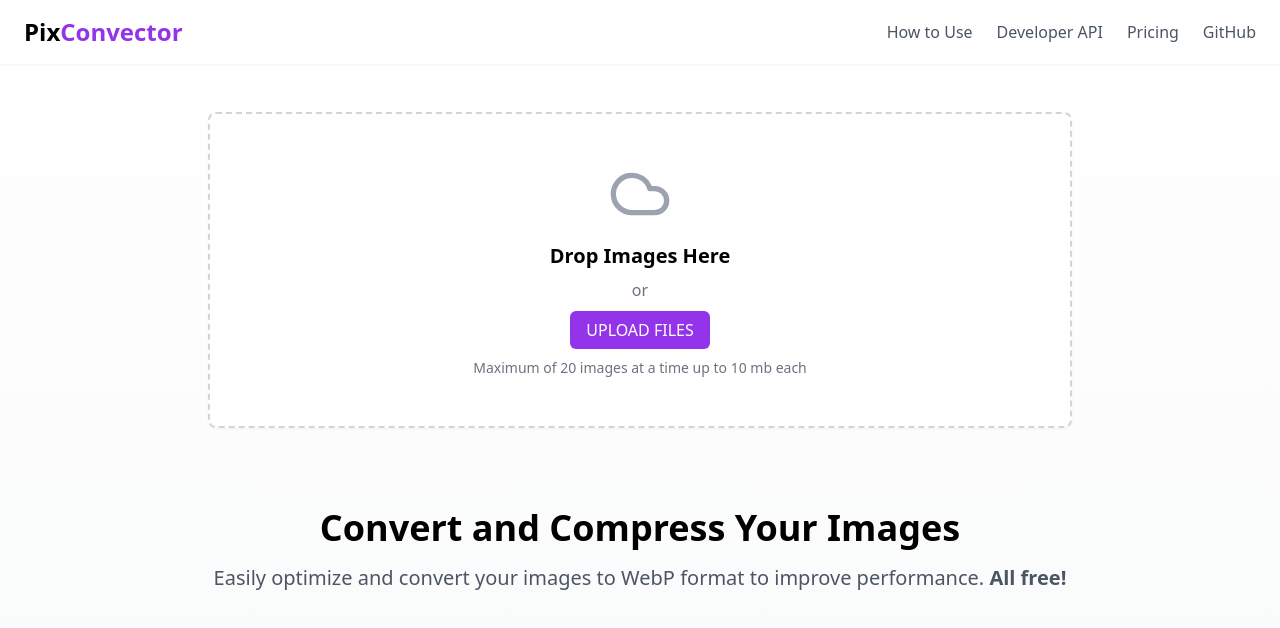
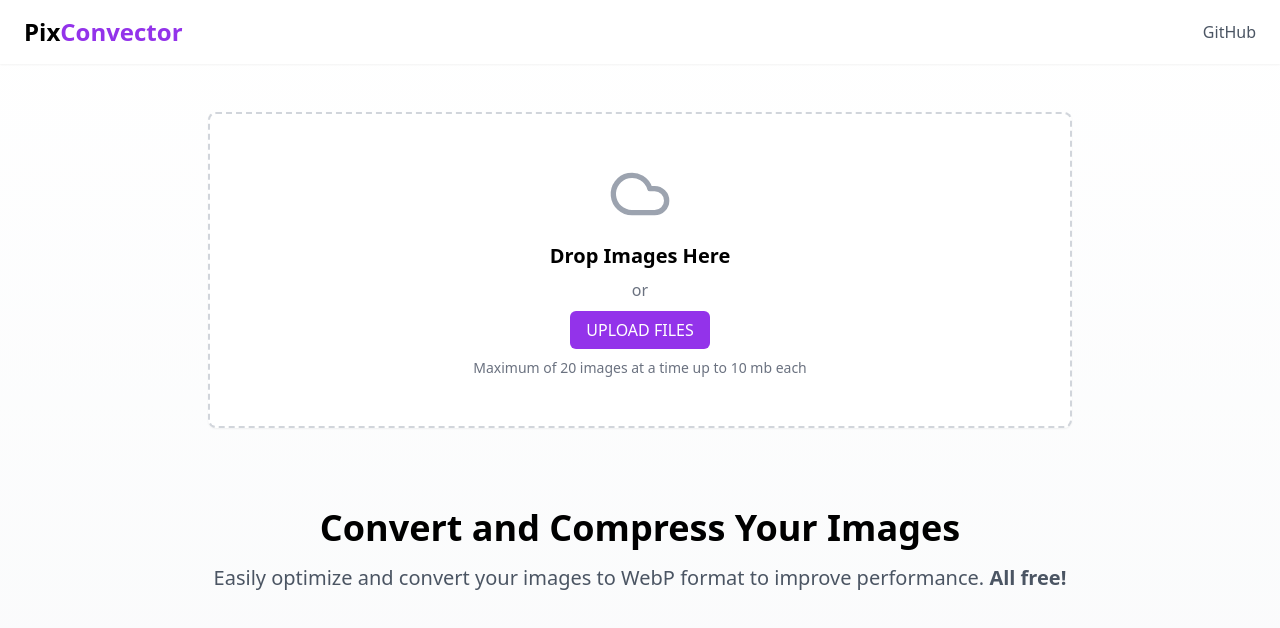
Before and after one commit to lazxnet/pix-convector, a React (Vite) app: page / in a window 1280 px wide. Shown: the top 628 px of the page. Built offline with nearby package versions, Linux system fonts and the light colour scheme.

Commit message:
[REFACTOR] nav in Header component

```diff
--- a/src/App.jsx
+++ b/src/App.jsx
@@ -151,11 +151,8 @@ function App() {
           Pix<span className="text-purple-600">Convector</span>
         </h1>
         <nav className="flex gap-6">
-          <a href="#" className="text-gray-600 hover:text-gray-900">How to Use</a>
-          <a href="#" className="text-gray-600 hover:text-gray-900">Developer API</a>
-          <a href="#" className="text-gray-600 hover:text-gray-900">Pricing</a>
           <a
-            href="https://github.com/vitejs/vite"
+            href="https://github.com/lazxnet/pix-convector"
             target="_blank"
             rel="noopener noreferrer"
             className="text-gray-600 hover:text-gray-900"
```
